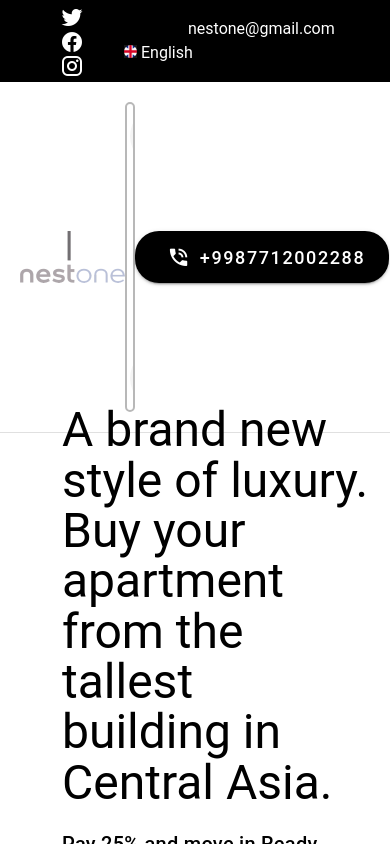
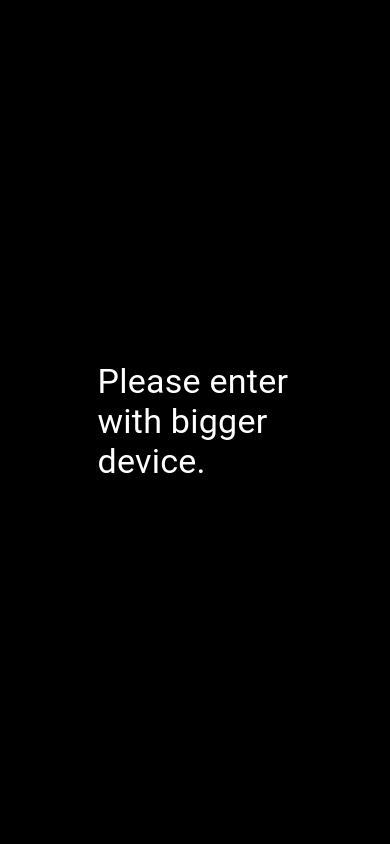
Before and after one commit to IBNODIL/Nest-one, a Vue app: page / in a window 390 px wide. Shown: the top 844 px of the page. Built offline with nearby package versions, Linux system fonts and the light colour scheme.

Commit message:
add black wall to small device

```diff
--- a/src/App.vue
+++ b/src/App.vue
@@ -656,9 +656,31 @@ import { RouterLink, RouterView } from 'vue-router'
       </div>
     </div>
   </div>
+
+  <div class="black-wall">
+    <p class="black-wall-text text-h4">Please enter with bigger device.</p>
+  </div>
 </template>
 
 <style scoped>
+  .black-wall{
+    display: none;
+    width: 200vw;
+    height: 200vh;
+    background-color: black;
+    position: fixed;
+    top: -100px;
+    left: -100px;
+  }
+
+  .black-wall-text{
+    position: fixed;
+    top:50%;
+    left: 50%;
+    transform: translate(-50%, -50%);
+    color: white;
+  }
+
   #navbar-links
   {
     border:2px solid rgb(184, 184, 184);
@@ -831,4 +853,10 @@ import { RouterLink, RouterView } from 'vue-router'
     position: relative;
     left: 10px;
   }
+
+  @media only screen and (max-width: 1230px){
+    .black-wall{
+      display: block;
+    }
+  }
 </style>
```
